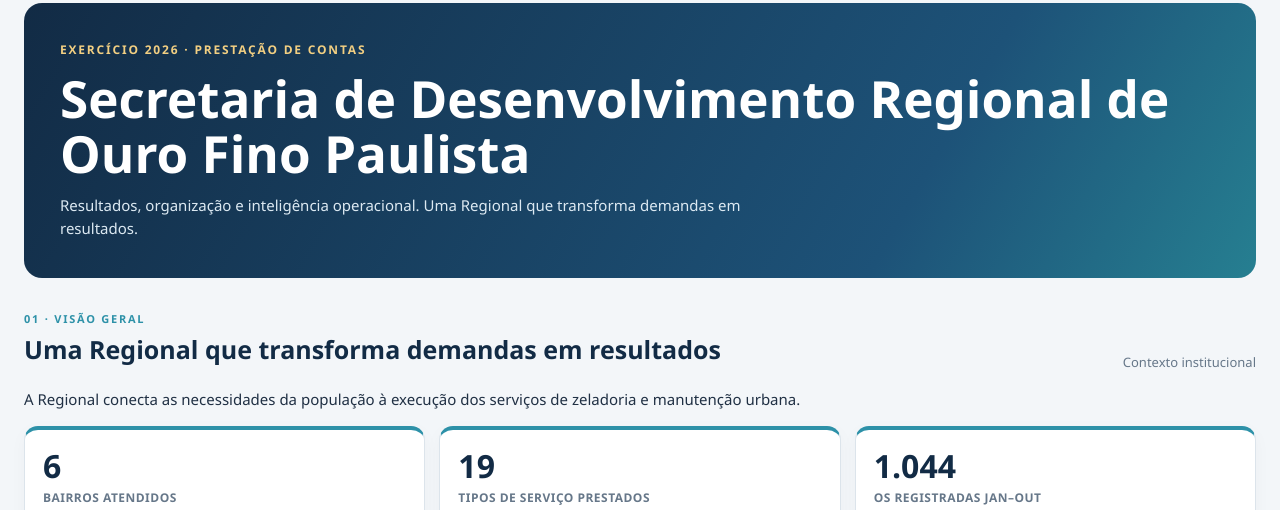
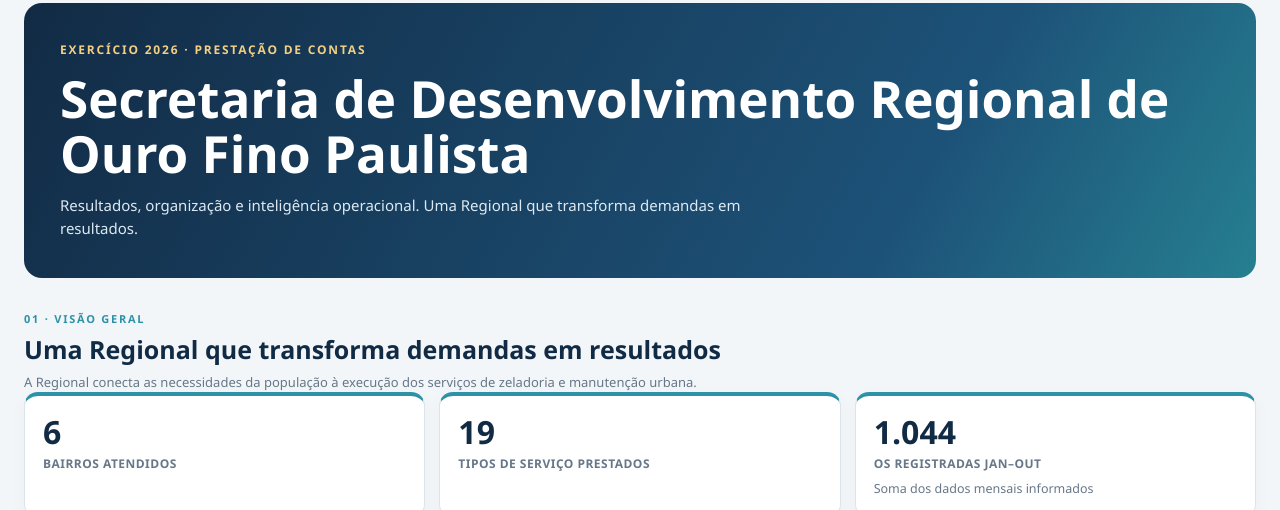
Before and after one commit to maparibeiraopires-source/APRESENTACAO_2026, a plain HTML site: page index.html in a window 1280 px wide. Shown: the part 264-774 px from the top of the page. Drawn offline with Linux system fonts and the light colour scheme.

Commit message:
Enhance vision section with additional context
Updated the vision section to include information about connecting community needs to urban maintenance services.

```diff
--- a/index.html
+++ b/index.html
@@ -52,7 +52,7 @@ footer{background:var(--navy);color:#dce8f1;text-align:center;padding:20px;borde
 </section>
 
 <section class="section" id="visao">
- <div class="section-head"><div><div class="kicker">01 · VISÃO GERAL</div><h2>Uma Regional que transforma demandas em resultados</h2></div><p>Contexto institucional</p></div>
+ <div class="section-head"><div><div class="kicker">01 · VISÃO GERAL</div><h2>Uma Regional que transforma demandas em resultados</h2>
  <p>A Regional conecta as necessidades da população à execução dos serviços de zeladoria e manutenção urbana.</p>
  <div class="grid three">
   <div class="card metric"><strong>6</strong><span>BAIRROS ATENDIDOS</span></div>
```
